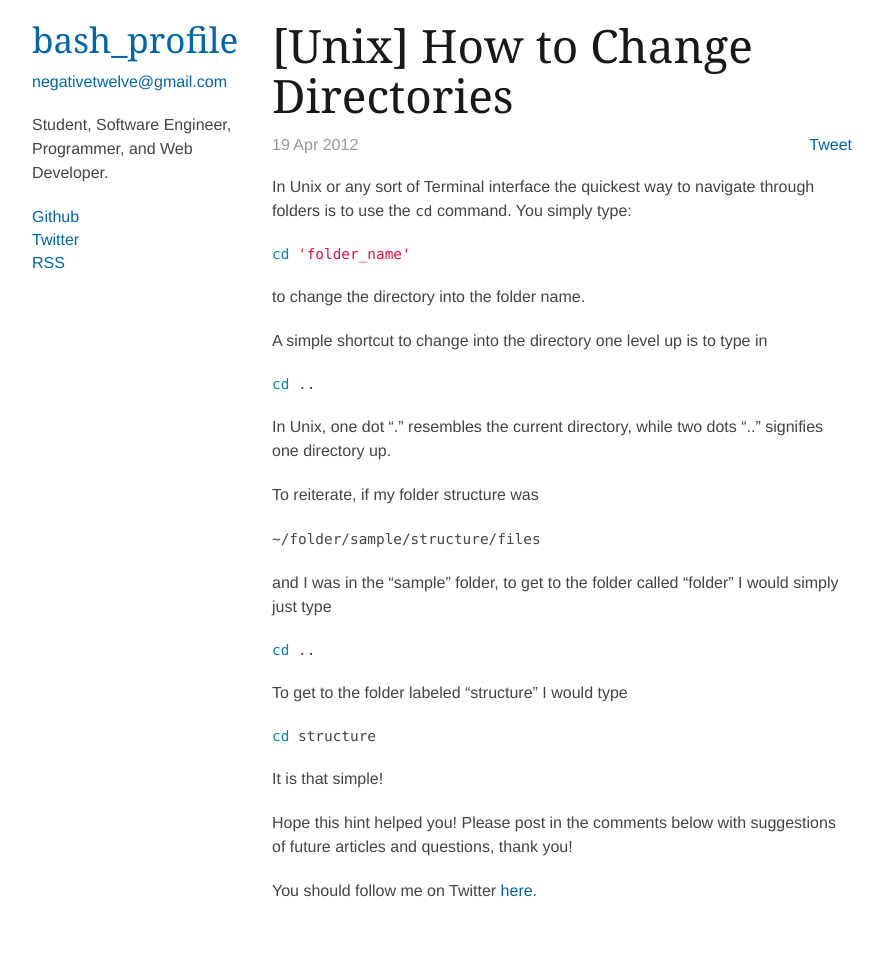
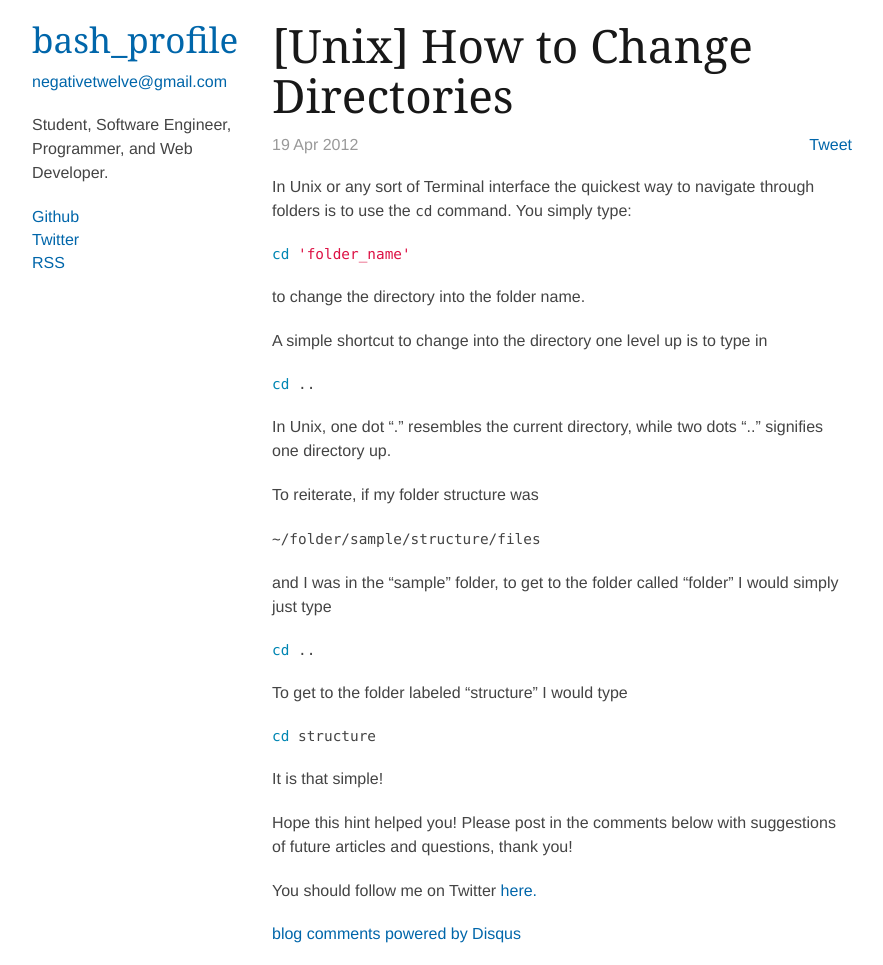
Before and after one commit to negativetwelve/bashprofile.com, a Jekyll site: the page built from _posts/2012-04-19-how-to-change-directories.md, in a window 1280 px wide and 965 px high. Shown: the whole window, without its empty margins (138-1021 px from the left). Built offline with Jekyll 4.4.1, drawn with Linux system fonts in a browser that asks for light colours; Markdown is read by kramdown in place of the engine named in the settings; comment, search, counter and statistics services are not loaded.

Commit message:
added disqus

```diff
--- a/_layouts/post.html
+++ b/_layouts/post.html
@@ -23,4 +23,21 @@
       You should follow me on Twitter <a href="http://twitter.com/negativetwelve" onClick="_gaq.push(['_trackEvent', 'Link', 'Click', 'Post Twitter']);">here.</a>
     </p>
   </footer>
+
+  <div class="master-separator"></div>
+    <div id="comments">
+      <div id="disqus_thread"></div>
+        <script type="text/javascript">
+          var disqus_shortname = 'bashprofile';
+	      var disqus_url = "http://bashprofile.com{{page.url}}/";
+          (function() {
+            var dsq = document.createElement('script'); dsq.type = 'text/javascript'; dsq.async = true;
+            dsq.src = 'http://' + disqus_shortname + '.disqus.com/embed.js';
+            (document.getElementsByTagName('head')[0] || document.getElementsByTagName('body')[0]).appendChild(dsq);
+          })();
+        </script>
+      <noscript>Please enable JavaScript to view the <a href="http://disqus.com/?ref_noscript">comments powered by Disqus.</a></noscript>
+      <a href="http://disqus.com" class="dsq-brlink">blog comments powered by <span class="logo-disqus">Disqus</span></a>
+    </div>
+
 </article>
```
